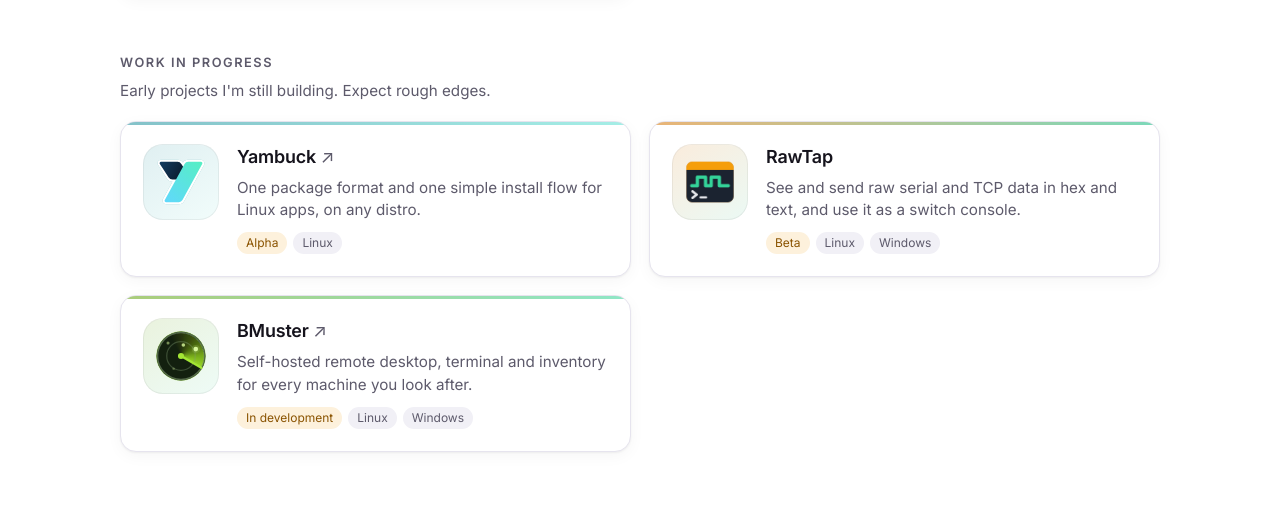
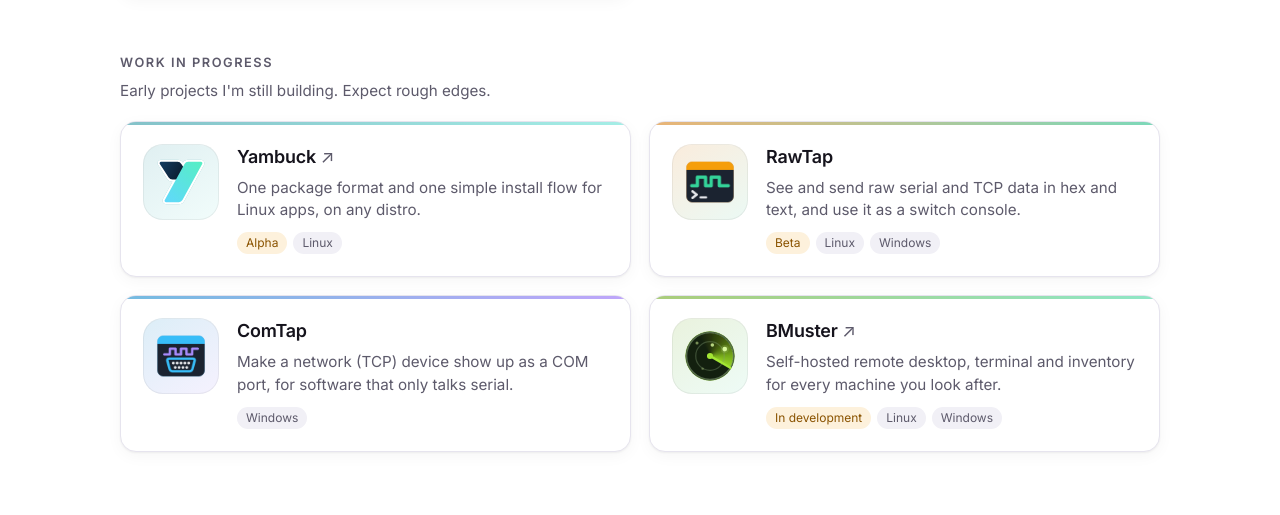
Before and after one commit to jackbrumley/jackbrumley.github.io, a plain HTML site: page index.html in a window 1280 px wide. Shown: the part 849-1364 px from the top of the page. Drawn offline with Linux system fonts and the light colour scheme.

Commit message:
feat: add ComTap to the app grid, the shared app list and the release standard's table

```diff
--- a/index.html
+++ b/index.html
@@ -104,6 +104,16 @@
           </a>
         </li>
         <li>
+          <a class="card" href="/comtap/" style="--app: #0284c7; --app-2: #8b5cf6;">
+            <span class="tile"><img src="assets/icons/comtap.png" alt="" width="52" height="52" /></span>
+            <span class="card-body">
+              <span class="card-title">ComTap</span>
+              <span class="card-text">Make a network (TCP) device show up as a COM port, for software that only talks serial.</span>
+              <span class="tags"><span>Windows</span></span>
+            </span>
+          </a>
+        </li>
+        <li>
           <a class="card" href="https://bmuster.com/" style="--app: #65a30d; --app-2: #34d399;">
             <span class="tile"><img src="assets/icons/bmuster.svg" alt="" width="52" height="52" /></span>
             <span class="card-body">
--- a/shared/v1/apps.js
+++ b/shared/v1/apps.js
@@ -9,5 +9,6 @@ window.BRUMLEY_APPS = [
   { id: 'somedrive', name: 'SomeDrive', url: 'https://somedrive.org/', icon: 'somedrive.svg', color: '#1677d2', color2: '#22c1c3' },
   { id: 'yambuck', name: 'Yambuck', url: 'https://yambuck.com/', icon: 'yambuck.svg', color: '#1f8f9c', color2: '#5ce0d2' },
   { id: 'rawtap', name: 'RawTap', url: 'https://brumley.info/rawtap/', icon: 'rawtap.png', color: '#d97706', color2: '#10b981' },
+  { id: 'comtap', name: 'ComTap', url: 'https://brumley.info/comtap/', icon: 'comtap.png', color: '#0284c7', color2: '#8b5cf6' },
   { id: 'bmuster', name: 'BMuster', url: 'https://bmuster.com/', icon: 'bmuster.svg', color: '#65a30d', color2: '#34d399' }
 ];
```
Also changed, not shown: assets/icons/comtap.png (added), shared/v1/icons/comtap.png (added), 1 other file.
